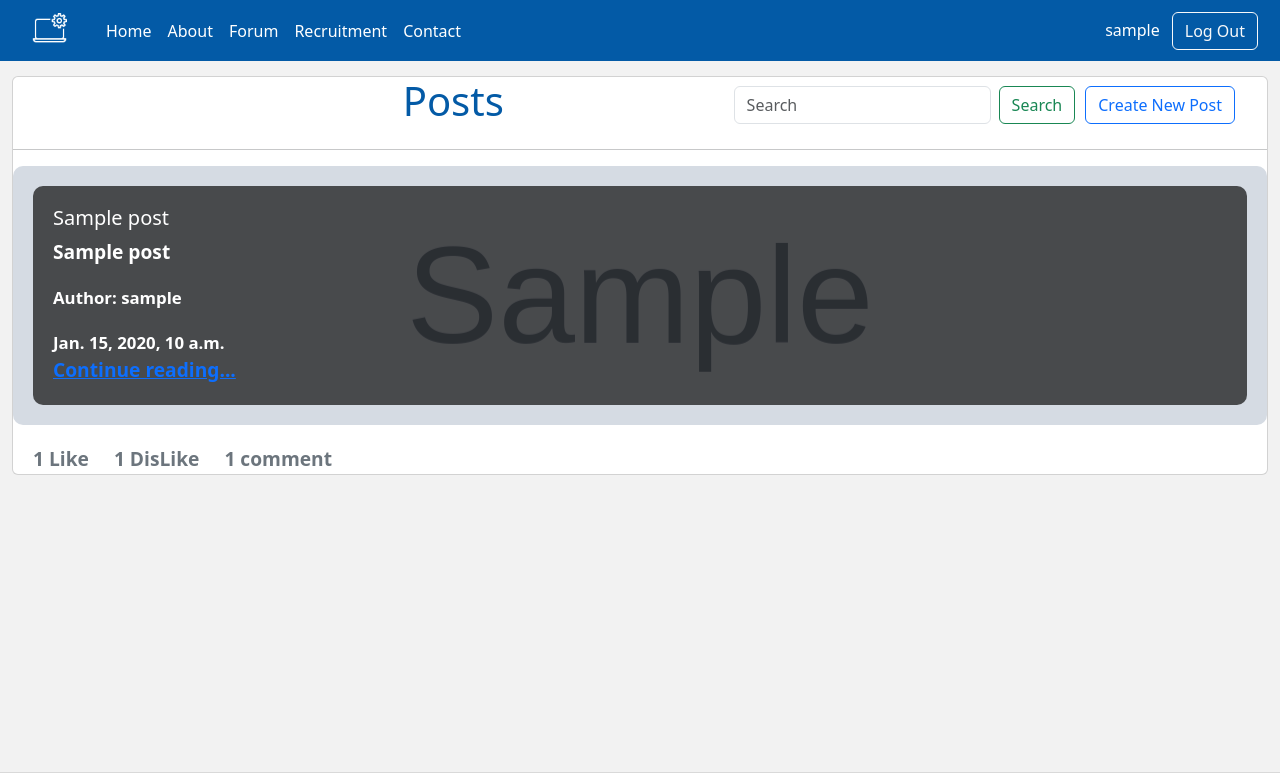
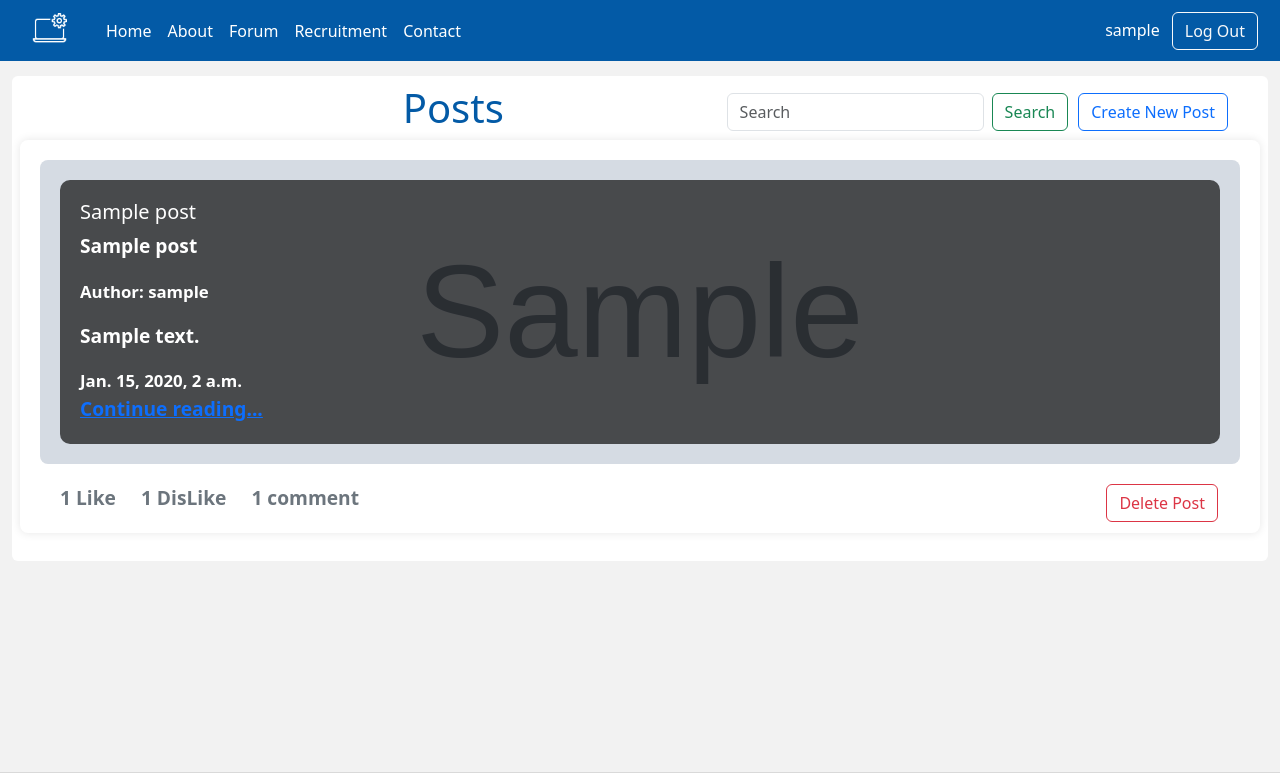
Before and after one commit to Onlinebusinessfy/capstone_project, a Django app: page /posts/ in a window 1280 px wide. Shown: the top 773 px of the page. Run offline with Django 5.2, Linux system fonts and the light colour scheme; a user stored in the database is signed in; tables that the repository leaves empty hold one stand-in row (values such as "Sample post"); grey boxes marked "Sample" are stand-in pictures; some libraries are stand-ins or nearby versions; some web fonts are replaced.

Commit message:
added delete post and some icons

```diff
--- a/config/settings.py
+++ b/config/settings.py
@@ -137,6 +137,9 @@ LOGIN_REDIRECT_URL = "home"
 LOGOUT_REDIRECT_URL = "login"
 DEFAULT_AUTO_FIELD = 'django.db.models.BigAutoField'
 
+TIME_ZONE = 'America/Los_Angeles'
+USE_TZ = True
+
 
 import environ
 
--- a/posts/urls.py
+++ b/posts/urls.py
@@ -7,6 +7,7 @@ from .views import(
     BlogPostLike,
     BlogPostDisLike,
     delete_comment,
+    delete_Post,
 )
 
 urlpatterns = [
@@ -17,4 +18,5 @@ urlpatterns = [
     path('blogpost-like/<int:pk>/', BlogPostLike, name="blogpost_like"),
     path('blogpost-dislike/<int:pk>/', BlogPostDisLike, name="blogpost_dislike"),
     path('comment/delete/<int:pk>/', delete_comment, name='comment_delete'),
+    path('post/delete/<int:pk>/', delete_Post, name='post_delete'),
 ]
--- a/posts/views.py
+++ b/posts/views.py
@@ -58,6 +58,14 @@ def BlogPostDisLike(request, pk):
 
     return HttpResponseRedirect(reverse('post_detail', args=[str(pk)]))
 
+def delete_Post(request, pk):
+    post = get_object_or_404(Post, pk=pk)
+
+    if request.user == post.author or request.user.is_superuser:
+        post.delete()
+        return redirect(request.META.get('HTTP_REFERER', 'post_list'))
+    return HttpResponseForbidden("You don't have permissions to delete this post")
+
 @login_required
 def delete_comment(request, pk):
     comment = get_object_or_404(Postcomments, pk=pk)
@@ -66,7 +74,8 @@ def delete_comment(request, pk):
         comment.delete()
         return redirect(request.META.get('HTTP_REFERER', 'post_list'))
 
-    return HttpResponseForbidden("No tienes permiso para eliminar este comentario.")
+    return HttpResponseForbidden("You don't have permissions to delete this comment")
+
 
 class PostDetailView(DetailView):
     template_name="posts/detail.html"
--- a/static/css/post_list.css
+++ b/static/css/post_list.css
@@ -34,6 +34,16 @@ form button{
     margin-left: 20px;
 }
 
+.card{
+    border: none;
+    padding: 0.5rem;
+}
+
+.delete-post-btn{
+    position:absolute;
+    right:3.125rem;
+}
+
 .post-card {
     background-size: cover;
     background-position: center;
@@ -46,7 +56,6 @@ form button{
     justify-content: center;
     align-items: center;
 }
-
 
 .card-body {
     background-color: rgba(0, 0, 0, 0.664);
--- a/templates/base.html
+++ b/templates/base.html
@@ -23,6 +23,7 @@
     {% include 'footer.html' %}
     <!-- JS -->
     <script src="https://cdn.jsdelivr.net/npm/bootstrap@5.3.3/dist/js/bootstrap.bundle.min.js" integrity="sha384-YvpcrYf0tY3lHB60NNkmXc5s9fDVZLESaAA55NDzOxhy9GkcIdslK1eN7N6jIeHz" crossorigin="anonymous"></script>
+    <script src="https://kit.fontawesome.com/064b12addc.js" crossorigin="anonymous"></script>
      {% block js %}{% endblock %}
 </body>
 </html>
--- a/templates/posts/list.html
+++ b/templates/posts/list.html
@@ -21,39 +21,51 @@ Posts
             <a class="btn btn-outline-primary" href="{% url 'post_create' %}">Create New Post</a>
         </div>
         {% for item in post_list %}
-        <hr>
-        <div class="post-card"
-            style="background-image: url('{% if item.image %}{{ item.image.url }}{% else %}{% static 'images/default.jpg' %}{% endif %}');">
-            <div class="card-body">
-                <h5 class="card-title">{{item.title}}</h5>
-                <p class="card-text">{{item.subtitle}}</p>
-                <p class="card-text"><small class="text-body-secondary">Author: {{item.author}}</small></p>
-                <p class="card-text">{{post.body|truncatechars:20}}</p>
-                <small>{{item.created_on}}</small><br />
-                <a href="{% url 'post_detail' item.id %}" class="card-link">Continue reading...</a>
+        <div style="background-color: white; padding: 20px; margin-bottom: 20px; border-radius: 8px; box-shadow: 0 0 10px rgba(0, 0, 0, 0.1);">
+            <div class="post-card"
+                style="background-image: url('{% if item.image %}{{ item.image.url }}{% else %}{% static 'images/default.jpg' %}{% endif %}'); background-size: cover; background-position: center; border-radius: 8px; padding: 20px;">
+                <div class="card-body">
+                    <h5 class="card-title">{{ item.title }}</h5>
+                    <p class="card-text">{{ item.subtitle }}</p>
+                    <p class="card-text"><small class="text-body-secondary">Author: {{ item.author }}</small></p>
+                    <p class="card-text">{{ item.body|truncatechars:50 }}</p>
+                    <small>{{ item.created_on }}</small><br />
+                    <a href="{% url 'post_detail' item.id %}" class="card-link">Continue reading...</a>
+                </div>
             </div>
-        </div>
-        <div>
-            <!-- likes section -->
-            {% if item.number_of_likes %}
-            <strong class="text-secondary">{{ item.number_of_likes }} Like{{ item.number_of_likes|pluralize }}</strong>
-            {% else %}
-            <strong class="text-secondary">{{ item.number_of_likes }} Like{{ item.number_of_likes|pluralize }}</strong>
-            {% endif %}
-
-            <!-- dislikes section -->
-            {% if item.number_of_dislikes %}
-            <strong class="text-secondary">{{ item.number_of_dislikes }} DisLike{{ item.number_of_dislikes|pluralize }}</strong>
-            {% else %}
-            <strong class="text-secondary">{{ item.number_of_dislikes }} DisLike{{ item.number_of_dislikes|pluralize }}</strong>
-            {% endif %}
-
-            <!-- comments section -->
-            {% if item.number_of_comments %}
-            <strong class="text-secondary">{{ item.number_of_comments }} comment{{ item.number_of_comments|pluralize }}</strong>
-            {% else %}
-            <strong class="text-secondary">{{ item.number_of_comments }} comment{{ item.number_of_comments|pluralize }}</strong>
-            {% endif %}
+            <div style="margin-top: 10px;">
+                <strong class="text-secondary">{{ item.number_of_likes }} Like{{ item.number_of_likes|pluralize}}</strong>
+                <strong class="text-secondary">{{ item.number_of_dislikes }} DisLike{{ item.number_of_dislikes|pluralize}}</strong>
+                <strong class="text-secondary">{{ item.number_of_comments }} comment{{ item.number_of_comments|pluralize}}</strong>
+                {% if item.author == request.user or request.user.is_superuser %}
+                <button class="delete-post-btn btn btn-outline-danger" type="button" data-bs-toggle="modal" data-bs-target="#deleteModal-{{ item.pk }}"> Delete Post</button>
+                <div class="modal fade" id="deleteModal-{{ item.pk }}" tabindex="-1"
+                    aria-labelledby="deleteModalLabel-{{ item.pk }}" aria-hidden="true">
+                    <div class="modal-dialog">
+                        <div class="modal-content">
+                            <div class="modal-header">
+                                <h1 class="modal-title fs-5" id="deleteModalLabel-{{ item.pk }}">Are you sure you
+                                    want to delete this post?</h1>
+                                <button type="button" class="btn-close" data-bs-dismiss="modal"
+                                    aria-label="Close"></button>
+                            </div>
+                            <div class="modal-body">
+                                Do you really want to delete this post? This action cannot be undone.
+                            </div>
+                            <div class="modal-footer">
+                                <button type="button" class="btn btn-secondary" data-bs-dismiss="modal">Cancel</button>
+                                <!-- Delete form -->
+                                <form action="{% url 'post_delete' item.pk %}" method="POST"
+                                    id="delete-post-form-{{ item.pk }}">
+                                    {% csrf_token %}
+                                    <button type="submit" class="btn btn-danger">Delete</button>
+                                </form>
+                            </div>
+                        </div>
+                    </div>
+                </div>
+                {% endif %}
+            </div>
         </div>
         {% endfor %}
     </div>
```
Also changed, not shown: templates/posts/detail.html (+8 -17 lines).
